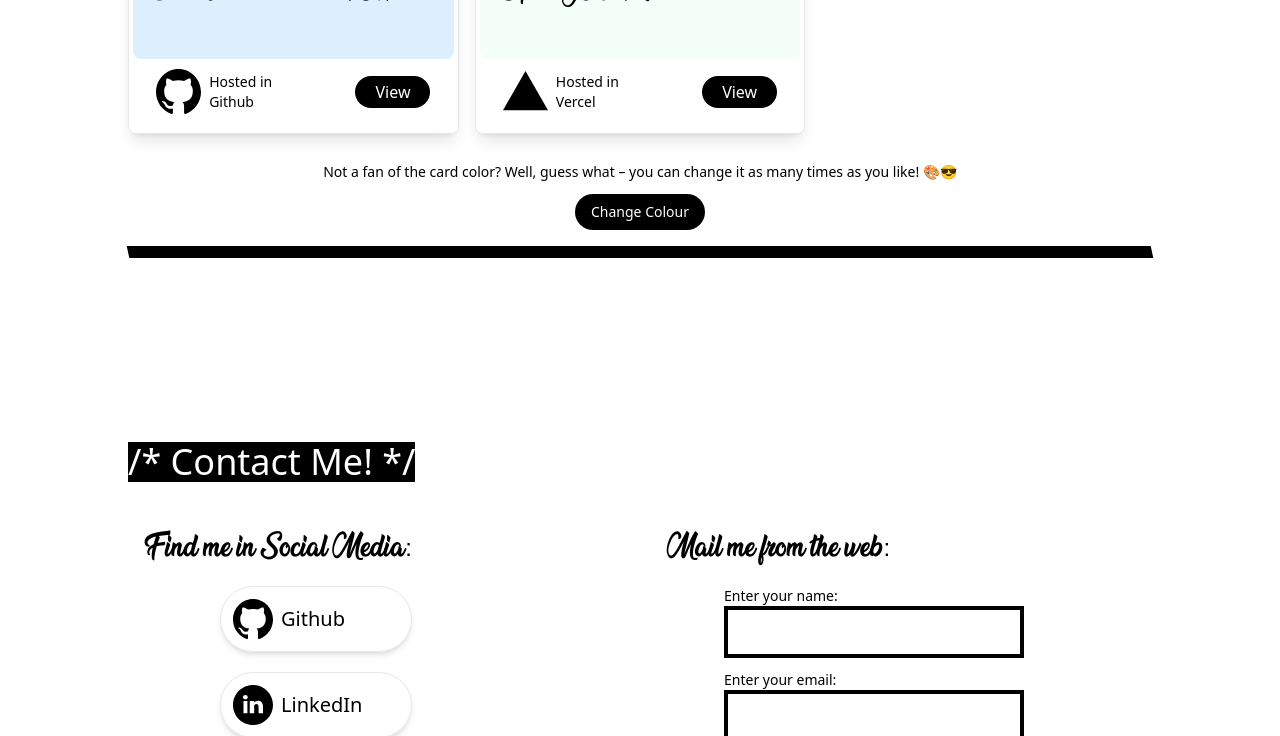
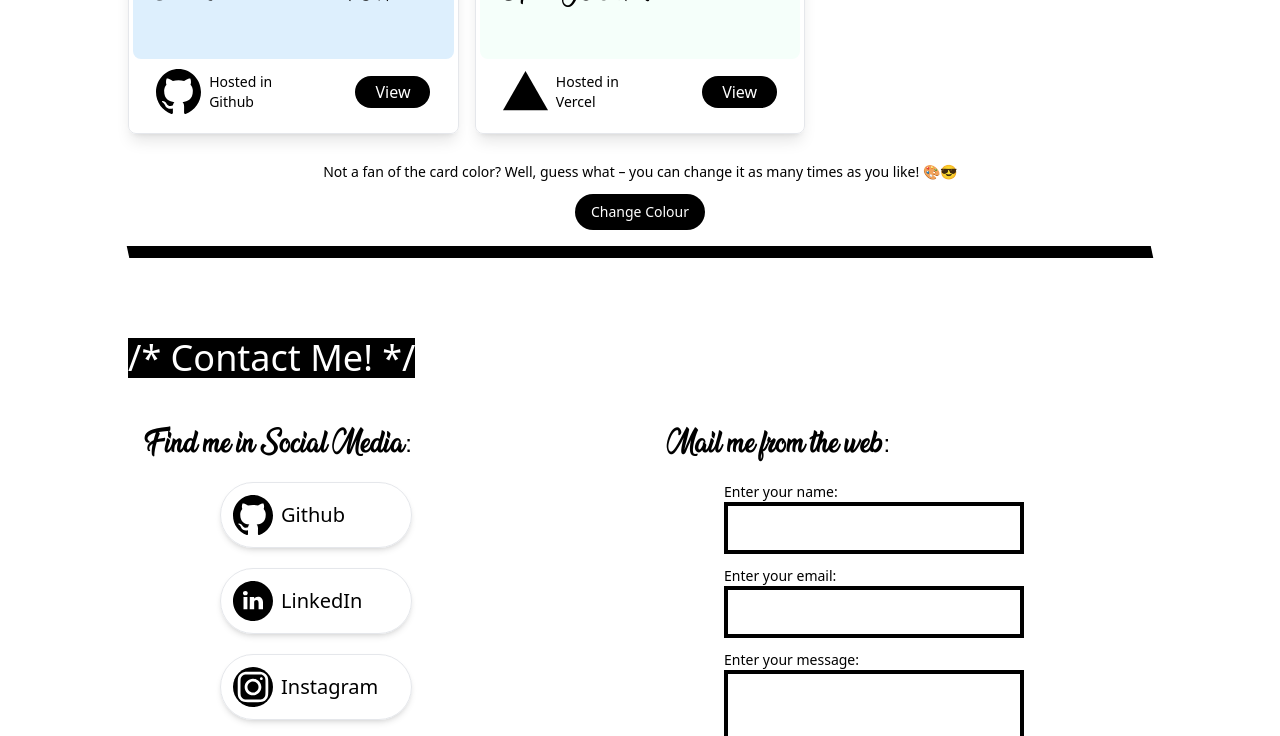
Before and after one commit to S488U/portfolio, a React (Vite) app: page / in a window 1280 px wide. Shown: the part 2000-2736 px from the top of the page. Built offline with nearby package versions, Linux system fonts and the light colour scheme.

Commit message:
fix(contact): use max-h-fit to prevent content from disappearing on smaller screens
Signed-off-by: S488U <shahabassabbu12@gmail.com>

```diff
--- a/src/components/Contact/Contact.jsx
+++ b/src/components/Contact/Contact.jsx
@@ -82,7 +82,7 @@ const Contact = () => {
     };
 
     return (
-        <div id="contact" className="w-full h-auto md:h-screen flex flex-col justify-around items-center overflow-hidden my-8 p-4 pt-4 mt-12">
+        <div id="contact" className="w-full max-h-fit flex flex-col justify-around items-center overflow-hidden my-8 p-4 pt-4 mt-12">
             <div className="w-full max-w-5xl space-y-4">
                 <TextHeader text="Contact Me!" />
                 <div className="w-full grid grid-cols-1 md:grid-cols-2 gap-4">
```
